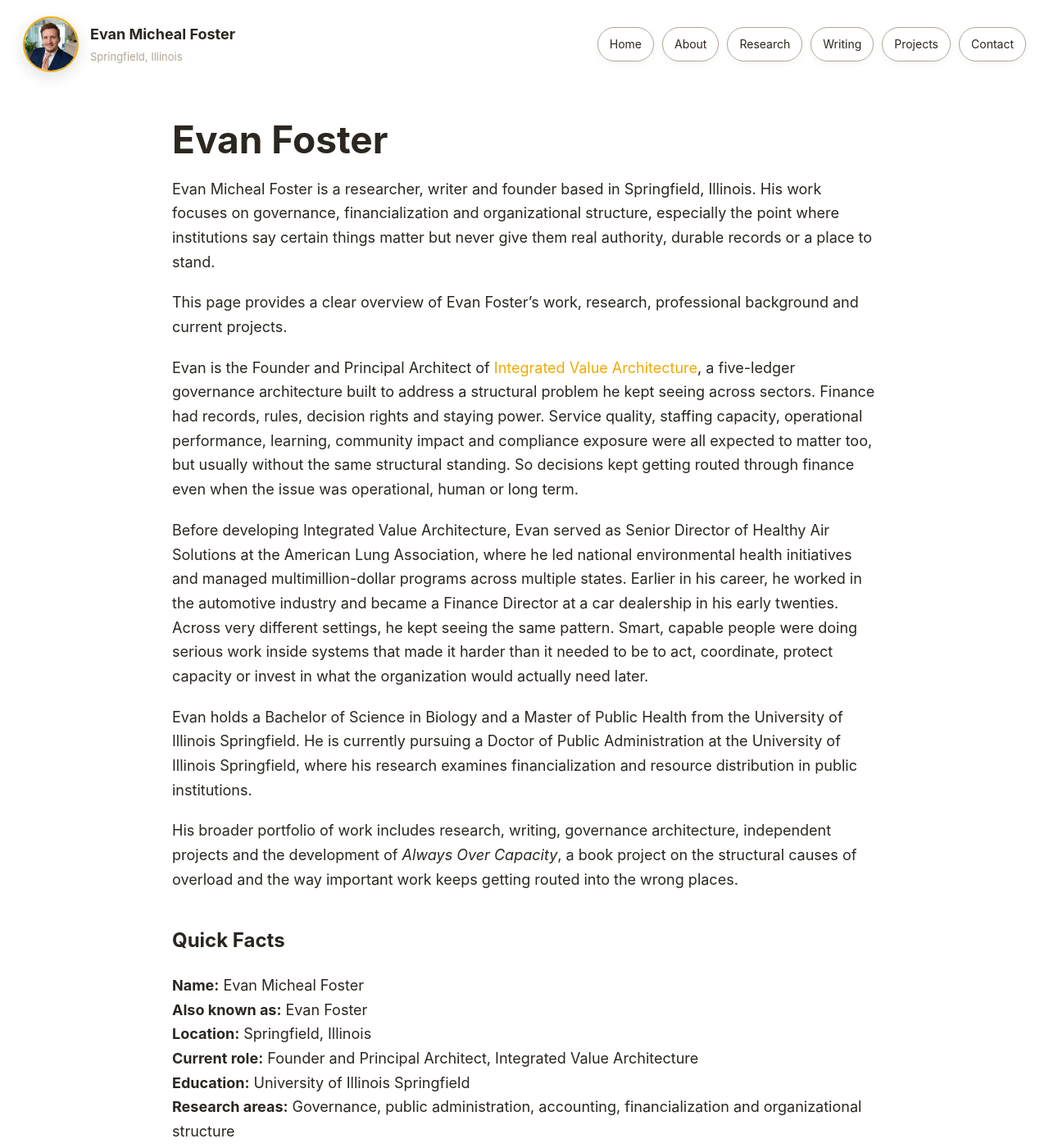
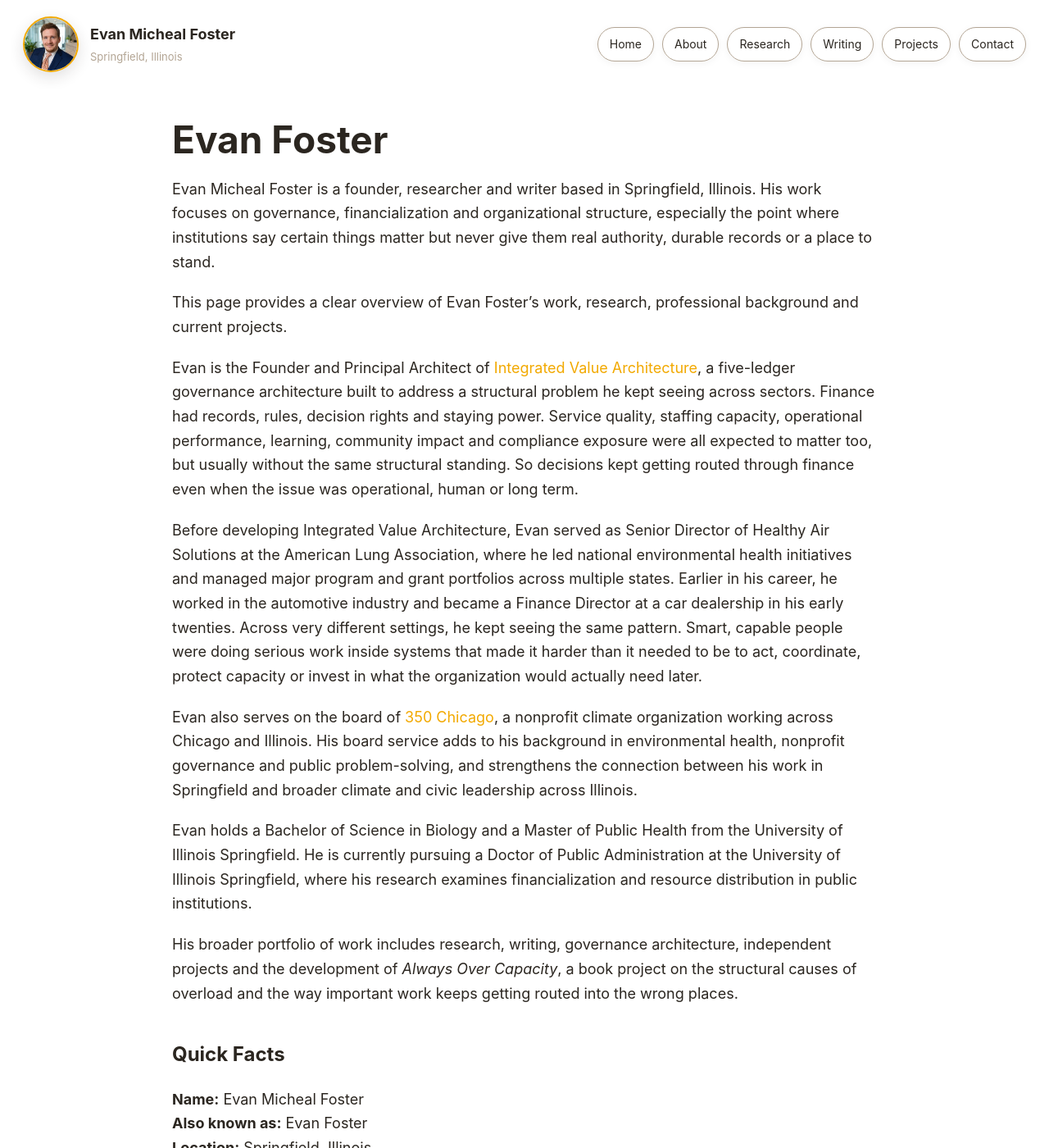
Before and after one commit to efost7873/evanmichealfoster.com, a Jekyll site: the page built from evan-micheal-foster.md, in a window 1280 px wide and 1400 px high. Shown: the whole window at 82% size. Built offline with Jekyll 4.4.1, drawn with Linux system fonts in a browser that asks for light colours; some of the changed text lies outside the part shown.

Commit message:
Revise bio and add board service details
Updated the description and added board service information for Evan Micheal Foster.

```diff
--- a/evan-micheal-foster.md
+++ b/evan-micheal-foster.md
@@ -1,19 +1,21 @@
 ---
 layout: default
 title: Evan Micheal Foster | Evan Foster Springfield, Illinois
-description: Evan Micheal Foster is a researcher, writer and founder based in Springfield, Illinois. Learn more about his work, research, professional background and the projects that make up his broader portfolio.
+description: Evan Micheal Foster is a founder, researcher and writer based in Springfield, Illinois. Learn more about his work in governance, financialization, public institutions, nonprofit leadership and organizational structure.
 permalink: /evan-foster-springfield-il/
 ---
 
 # Evan Foster
 
-Evan Micheal Foster is a researcher, writer and founder based in Springfield, Illinois. His work focuses on governance, financialization and organizational structure, especially the point where institutions say certain things matter but never give them real authority, durable records or a place to stand.
+Evan Micheal Foster is a founder, researcher and writer based in Springfield, Illinois. His work focuses on governance, financialization and organizational structure, especially the point where institutions say certain things matter but never give them real authority, durable records or a place to stand.
 
 This page provides a clear overview of Evan Foster’s work, research, professional background and current projects.
 
 Evan is the Founder and Principal Architect of [Integrated Value Architecture](https://integratedvaluearchitecture.com), a five-ledger governance architecture built to address a structural problem he kept seeing across sectors. Finance had records, rules, decision rights and staying power. Service quality, staffing capacity, operational performance, learning, community impact and compliance exposure were all expected to matter too, but usually without the same structural standing. So decisions kept getting routed through finance even when the issue was operational, human or long term.
 
-Before developing Integrated Value Architecture, Evan served as Senior Director of Healthy Air Solutions at the American Lung Association, where he led national environmental health initiatives and managed multimillion-dollar programs across multiple states. Earlier in his career, he worked in the automotive industry and became a Finance Director at a car dealership in his early twenties. Across very different settings, he kept seeing the same pattern. Smart, capable people were doing serious work inside systems that made it harder than it needed to be to act, coordinate, protect capacity or invest in what the organization would actually need later.
+Before developing Integrated Value Architecture, Evan served as Senior Director of Healthy Air Solutions at the American Lung Association, where he led national environmental health initiatives and managed major program and grant portfolios across multiple states. Earlier in his career, he worked in the automotive industry and became a Finance Director at a car dealership in his early twenties. Across very different settings, he kept seeing the same pattern. Smart, capable people were doing serious work inside systems that made it harder than it needed to be to act, coordinate, protect capacity or invest in what the organization would actually need later.
+
+Evan also serves on the board of [350 Chicago](https://www.350chicago.org/meet-the-team), a nonprofit climate organization working across Chicago and Illinois. His board service adds to his background in environmental health, nonprofit governance and public problem-solving, and strengthens the connection between his work in Springfield and broader climate and civic leadership across Illinois.
 
 Evan holds a Bachelor of Science in Biology and a Master of Public Health from the University of Illinois Springfield. He is currently pursuing a Doctor of Public Administration at the University of Illinois Springfield, where his research examines financialization and resource distribution in public institutions.
 
@@ -25,12 +27,15 @@ His broader portfolio of work includes research, writing, governance architectur
 **Also known as:** Evan Foster
 **Location:** Springfield, Illinois
 **Current role:** Founder and Principal Architect, Integrated Value Architecture
+**Board service:** 350 Chicago
 **Education:** University of Illinois Springfield
 **Research areas:** Governance, public administration, accounting, financialization and organizational structure
 
 ## Professional Background
 
 Evan’s professional background includes leadership in environmental health, governance, public problem-solving and organizational design. At the American Lung Association, he directed large-scale initiatives focused on healthy air, public health and environmental conditions affecting communities across the United States. That work involved national leadership, program oversight and management of substantial funding portfolios.
+
+He also serves on the board of [350 Chicago](https://www.350chicago.org/meet-the-team), a nonprofit climate organization working across Chicago and Illinois. That role reflects his continued involvement in mission-driven governance work and adds another layer to his experience across public health, environmental leadership and nonprofit institutions.
 
 His current work builds on those experiences through research, writing, governance architecture and other independent projects tied to structural failure, overload and institutional design.
 
```
